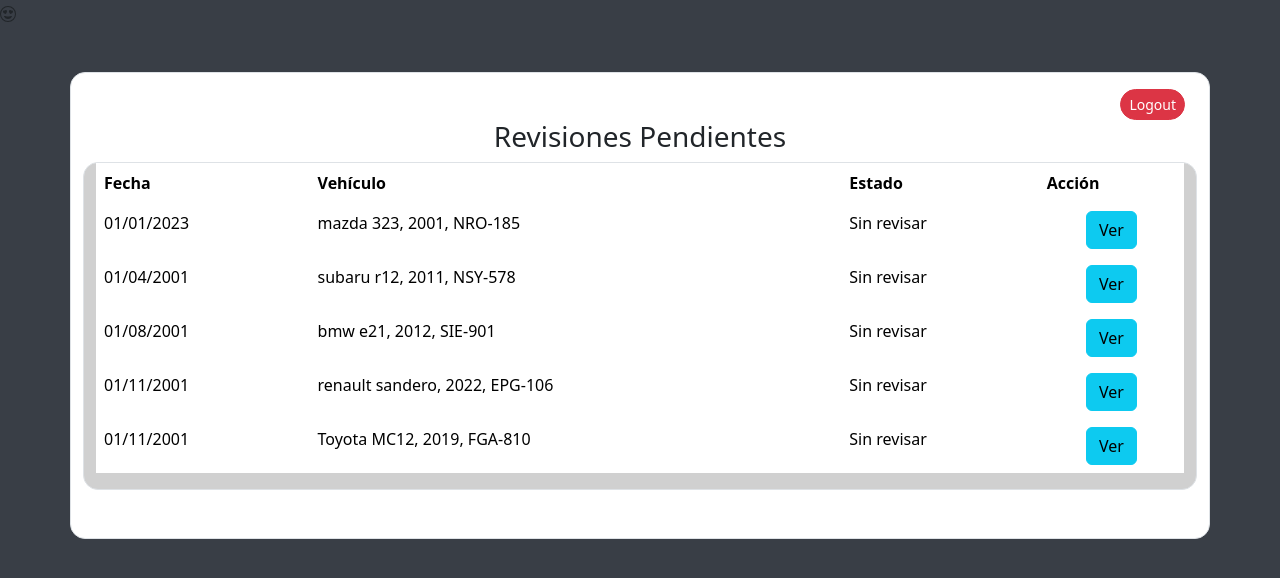
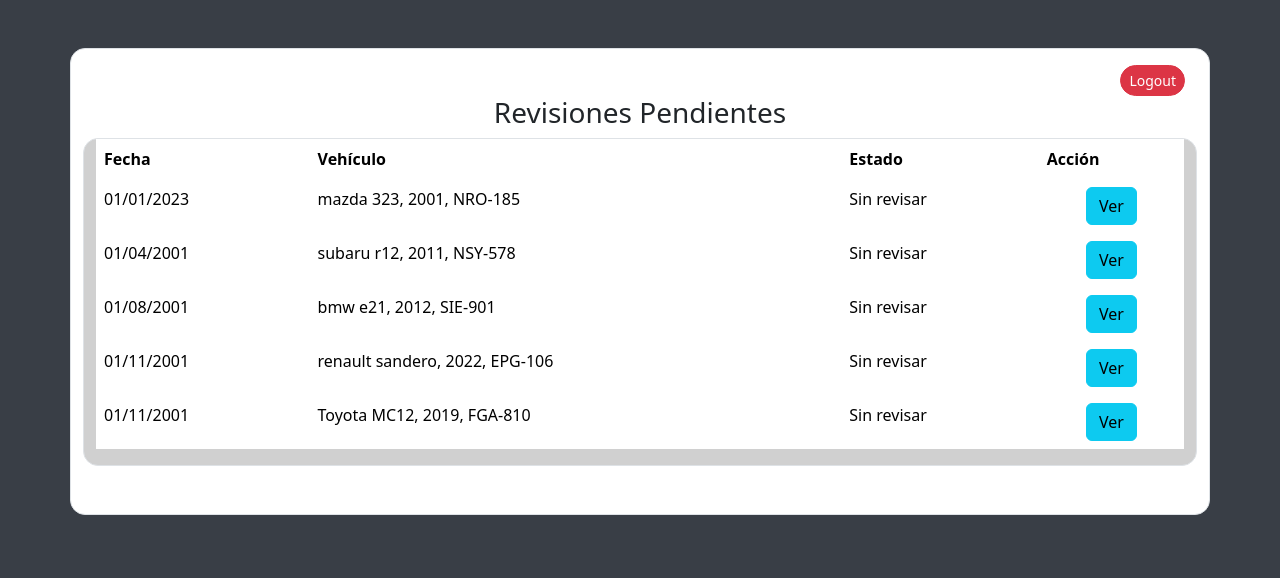
Before and after one commit to jeanc4rl02/DB-Taller, a plain HTML site: page Mecanico/index.html in a window 1280 px wide. Drawn offline with nearby package versions, Linux system fonts and the light colour scheme.

```diff
--- a/Mecanico/index.html
+++ b/Mecanico/index.html
@@ -11,21 +11,7 @@
       integrity="sha384-GLhlTQ8iRABdZLl6O3oVMWSktQOp6b7In1Zl3/Jr59b6EGGoI1aFkw7cmDA6j6gD"
       crossorigin="anonymous"
     />
-    <svg
-      xmlns="http://www.w3.org/2000/svg"
-      width="16"
-      height="16"
-      fill="currentColor"
-      class="bi bi-emoji-heart-eyes"
-      viewBox="0 0 16 16"
-    >
-      <path
-        d="M8 15A7 7 0 1 1 8 1a7 7 0 0 1 0 14zm0 1A8 8 0 1 0 8 0a8 8 0 0 0 0 16z"
-      />
-      <path
-        d="M11.315 10.014a.5.5 0 0 1 .548.736A4.498 4.498 0 0 1 7.965 13a4.498 4.498 0 0 1-3.898-2.25.5.5 0 0 1 .548-.736h.005l.017.005.067.015.252.055c.215.046.515.108.857.169.693.124 1.522.242 2.152.242.63 0 1.46-.118 2.152-.242a26.58 26.58 0 0 0 1.109-.224l.067-.015.017-.004.005-.002zM4.756 4.566c.763-1.424 4.02-.12.952 3.434-4.496-1.596-2.35-4.298-.952-3.434zm6.488 0c1.398-.864 3.544 1.838-.952 3.434-3.067-3.554.19-4.858.952-3.434z"
-      />
-    </svg>
+
     <link rel="stylesheet" href="./styles.css" />
     <script src="https://unpkg.com/vue@3/dist/vue.global.js"></script>
   </head>
```
Also changed, not shown: main.js (+16 -3 lines).
